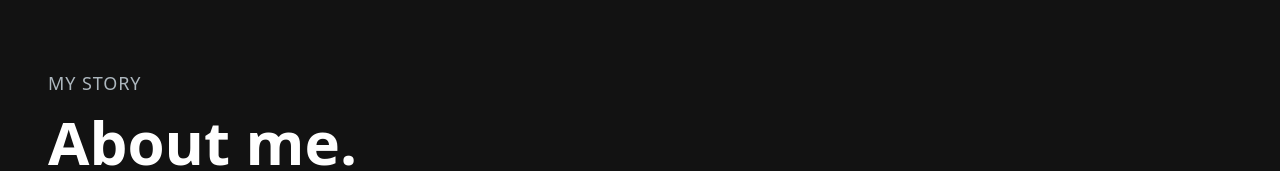
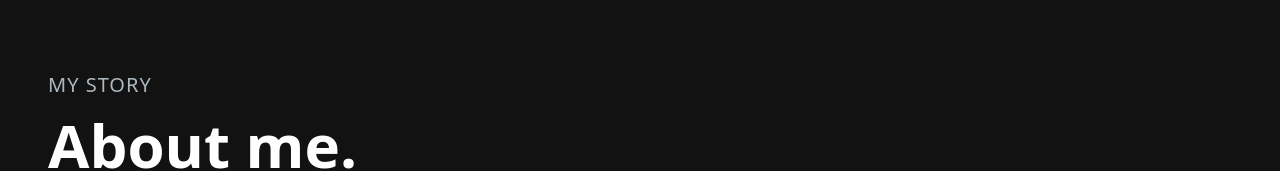
Before and after one commit to DiMs8P/Portfolio, a Next.js app: page /en in a window 1280 px wide. Shown: the part 538-709 px from the top of the page. Built offline with nearby package versions, Linux system fonts and the light colour scheme.

Commit message:
changed some text stylish

```diff
--- a/app/[locale]/styles.js
+++ b/app/[locale]/styles.js
@@ -1,3 +1,9 @@
+const sizes = {
+    baseTextSize: "text-[16px] sm:text-[18px] lg:text-[20px]",
+    emailSectionSize:
+        "text-[21px] sm:text-[23px] lg:text-[25px]",
+};
+
 const styles = {
     paddingX: "sm:px-16 px-6",
     paddingY: "sm:py-16 py-6",
@@ -11,11 +17,9 @@ const styles = {
     sectionHeadText:
         "text-white font-black md:text-[60px] sm:text-[50px] xs:text-[40px] text-[30px]",
     sectionSubText:
-        "sm:text-[18px] text-[14px] text-secondary uppercase tracking-wider",
+        `text-secondary ${sizes.baseTextSize} uppercase tracking-wider`,
     sectionIntroText:
-        "text-secondary text-[16px] sm:text-[18px] lg:text-[20px] leading-[30px]",
-    emailSectionSize:
-        "text-[21px] sm:text-[23px] lg:text-[25px] ",
+        `text-secondary ${sizes.baseTextSize} leading-[30px]`,
 
     buttonStyle:
         "bg-gradient-to-br from-teal-500 via-cyan-500 to-blue-500\n" +
@@ -23,4 +27,4 @@ const styles = {
         "                        hover:bg-slate-100",
 };
 
-export { styles };
+export { styles, sizes };
--- a/app/components/Hero.jsx
+++ b/app/components/Hero.jsx
@@ -63,7 +63,7 @@ const Hero = () => {
                 >
                     <button
                         className={`px-6 py-3 w-full sm:w-fit rounded-full mr-4
-                         ${styles.buttonStyle} text-white`}
+                         ${styles.buttonStyle}  text-white`}
                     >
                         {t("HireButton")}
                     </button>
--- a/app/components/email/Email.jsx
+++ b/app/components/email/Email.jsx
@@ -1,6 +1,6 @@
 "use client";
 import React, {useState} from 'react'
-import {styles} from "../../[locale]/styles";
+import {sizes, styles} from "../../[locale]/styles";
 import {useTranslations} from "next-intl";
 import SectionHeader from "../../../app/components/SectionHeader";
 import {fadeIn} from "../../../app/utils/motion";
@@ -55,7 +55,7 @@ const Email = () => {
                       whileInView={'show'}
                       viewport={{ once: true }}
                   >
-                      <h5 className={`${styles.emailSectionSize} font-bold`}>
+                      <h5 className={`${sizes.emailSectionSize} font-bold`}>
                           {t("GetInTouch")}
                       </h5>
                   </AnimationWrapper>
--- a/app/components/navbar/NavLink.jsx
+++ b/app/components/navbar/NavLink.jsx
@@ -1,4 +1,5 @@
 import { Link } from 'react-scroll'
+import {sizes} from "../../[locale]/styles";
 
 const NavLink = ({targetId, title}) => {
   return(
@@ -6,8 +7,9 @@ const NavLink = ({targetId, title}) => {
           to={targetId}
           spy={true}
           smooth={true}
-          className='block py-2 pl-3 pr-4
-                            text-secondary sm:text-xl rounded md:p-0 hover:text-white cursor-pointer'
+          className={`${sizes.baseTextSize} block py-2 pl-3 pr-4
+                            text-secondary rounded md:p-0 hover:text-white
+                            cursor-pointer`}
       >
           {title}
       </Link>
```
